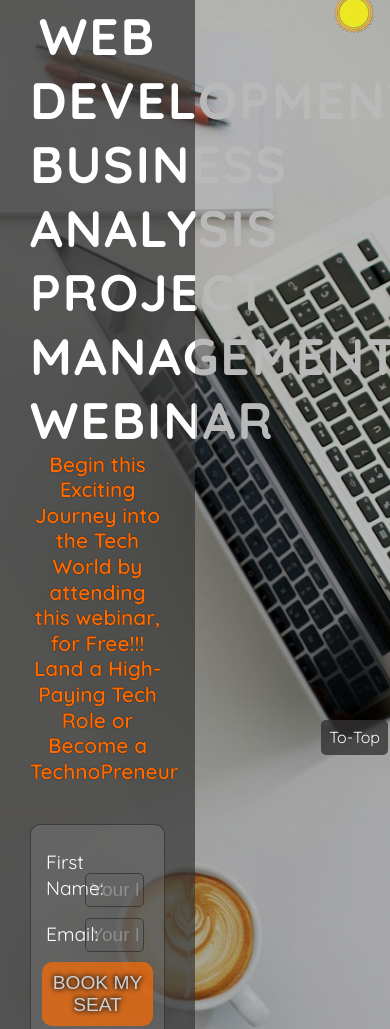
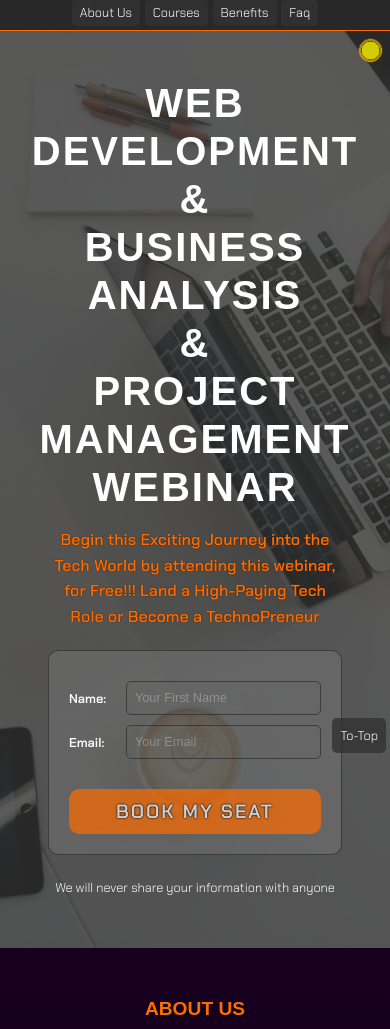
Before and after one commit to accdev1694/techpivot-landing-page, a plain HTML site: page index.html in a window 390 px wide. Shown: the part 87-1116 px from the top of the page. Drawn offline with Linux system fonts and the light colour scheme; a web font is replaced by a local one.

Commit message:
refactor media querries for mobile and tablet

```diff
--- a/assets/css/style.css
+++ b/assets/css/style.css
@@ -28,11 +28,11 @@
   --spacing-xxl: 5rem;
 
   /* fonts */
-  --font-heading: "Chakra Petch", sans-serif;
-  --font-body: "Quicksand", sans-serif;
+  --font-heading: "anta", sans-serif;
+  --font-body: "chakra petch", sans-serif;
 
   /* shadows */
-  --dark-text-shadow: 1px 1px 5px var(--black), -1px -1px 5px var(--black);
+  --dark-text-shadow: 0 0 2px var(--black), 0 0 2px var(--black);
   --ease-transition: all 0.3s ease;
 }
 
@@ -42,7 +42,8 @@
   padding: 0;
   box-sizing: border-box;
 }
-html, body{
+html,
+body {
   max-width: 100%;
   overflow-x: hidden;
 }
@@ -50,6 +51,7 @@ html, body{
 body {
   position: static;
   font-family: var(--font-body);
+  font-weight: 100;
   background: linear-gradient(
     to bottom,
     var(--black),
@@ -217,21 +219,23 @@ body.light footer {
   border-radius: 25px;
   padding: var(--spacing-xxs);
   transition: var(--ease-transition);
+  border: 1px solid rgb(105, 105, 105);
 }
 
-.logo img:hover{
-transform: rotate(360deg);
-background-color: rgb(105, 105, 105);
+.logo img:hover {
+  transform: rotate(360deg);
+  background-color: rgb(105, 105, 105);
 }
 
-.nav-list{
+.nav-list {
   display: flex;
   list-style: none;
   gap: var(--spacing-xxs);
   align-items: center;
 }
 
-.nav-container a , .to-top{
+.nav-container a,
+.to-top {
   text-decoration: none;
   color: var(--text-muted);
   transition: var(--ease-transition);
@@ -240,24 +244,15 @@ background-color: rgb(105, 105, 105);
   color: white;
   padding: var(--spacing-xxs) var(--spacing-xs);
 }
-.nav-container a:hover, .to-top:hover {
+.nav-container a:hover,
+.to-top:hover {
   box-shadow: 0 0 2px white;
 }
-
-/* to top */
-/* .to-top {
-  position: fixed;
-  bottom: 1050px;
-  left: var(--spacing-lg);
-  z-index: 1000;
-
-} */
 
 main {
   margin: 0 auto;
   text-align: center;
   width: 100vw;
-
 }
 
 .hero {
@@ -271,6 +266,7 @@ main {
   background-size: cover;
   left: 0;
   right: 0;
+  margin-bottom: var(--spacing-lg);
 }
 .hero-left {
   display: flex;
@@ -279,6 +275,8 @@ main {
   width: 50%;
   background: var(--dark-transparent-overlay);
   padding: 30px;
+  text-align: center;
+  align-items: center;
 }
 .hero-right {
   width: 50%;
@@ -286,6 +284,7 @@ main {
 }
 
 .hero-left h1 {
+  font-family: var(--font-heading);
   font-size: 3.2rem;
   font-weight: 900;
   letter-spacing: 2px;
@@ -298,26 +297,32 @@ h3 {
   font-size: 1.3rem;
   font-weight: 600;
 }
-
+form {
+  width: 100%;
+  display: flex;
+  flex-direction: column;
+}
 form,
 .question p,
 .question span {
   background: rgba(128, 128, 128, 0.4);
   border-radius: 10px;
-  padding: 10px;
-  margin-top: 40px;
-  margin-bottom: 10px;
+  padding: 20px;
+  margin: 20px 0;
   border: 1px solid var(--dark-transparent-overlay);
 }
 
 .form-inputs {
   display: flex;
   align-items: end;
+  gap: var(--spacing-xs);
 }
 label {
-  width: 30%;
-  text-align: right;
+  width: 20%;
+  text-align: left;
   background: none;
+  margin-right: 0;
+  font-weight: 600;
 }
 input {
   background: none;
@@ -326,7 +331,8 @@ input {
   border-radius: 5px;
   color: var(--text-primary);
   transition: var(--ease-transition);
-  width: 70%;
+  width: 80%;
+  margin-left: 0;
 }
 
 input:hover {
@@ -341,17 +347,21 @@ input::placeholder {
 
 label,
 input {
-  font-size: 1.2rem;
-  margin: 10px 10px 0 0;
-  padding: 5px;
+  font-size: 1rem;
+  margin: 10px 0 0 0;
+  padding: 8px;
+  line-height: 1rem;
 }
 
 #submit-btn {
+  font-family: inherit;
+  font-weight: 600;
+  letter-spacing: 2px;
   color: var(--text-primary);
   background: var(--accent-color);
   font-size: 1.2rem;
-  margin: 10px auto;
-  width: 98%;
+  margin-top: 30px;
+  width: 100%;
   padding: 10px;
   border: none;
   border-radius: 10px;
@@ -366,19 +376,18 @@ input {
   box-shadow: 0 0 10px var(--accent-color);
 }
 
-.to-top{
+.to-top {
   position: fixed;
-  bottom: 2px;
-  right: 2px;
+  bottom: 4px;
+  right: 4px;
 }
 
 /* page sections */
 .section {
   width: 80%;
-  margin: 0 auto;
-  margin-top: 50px;
-  border-top: 1px solid rgba(128, 128, 128, 0.228);
-  padding: 30px 0;
+  margin: var(--spacing-xxl) auto var(--spacing-sm) auto;
+  margin-top: 20px;
+  padding: var(--spacing-sm) 0;
 }
 .section-heading {
   margin-bottom: 10px;
@@ -386,14 +395,15 @@ input {
   position: relative;
   color: var(--accent-color);
   text-shadow: 2px 2px 0 var(--black);
+  font-family: var(--font-heading);
 }
 .section-content {
   margin: 0 auto;
   font-size: 1.2rem;
   line-height: 2.2rem;
   letter-spacing: 2px;
-  font-weight: 100;
   text-shadow: 1px 1px 2px rgba(0, 0, 0, 0.5);
+  color: var(--text-secondary);
 }
 
 .cards-container {
@@ -415,9 +425,10 @@ input {
 }
 
 .card-title {
-  margin: var(--spacing-md) 0;
+  margin-top: var(--spacing-md);
+  margin-bottom: var(--spacing-sm);
   font-family: var(--font-heading);
-  font-size: 1.4rem;
+  font-size: 1.2.3.2rem;
   color: var(--text-primary);
   padding: 0 var(--spacing-sm) 0 var(--spacing-sm);
   text-shadow: 1px 1px 2px var(--black);
@@ -456,7 +467,7 @@ input {
   gap: 10px;
 }
 .question p {
-  width: 95%;
+  width: 80%;
   transition: color 0.3s ease;
   /* margin-right: 0; */
 }
@@ -464,14 +475,13 @@ input {
   color: var(--accent-color);
 }
 .question span {
-  width: 5%;
+  width: 20%;
   text-align: center;
   transition: var(--ease-transition);
 }
 
 .question span:hover {
   cursor: pointer;
-  border-radius: 0;
   border: 1px solid var(--accent-color);
   font-size: 2rem;
 }
@@ -513,7 +523,106 @@ input {
 .answer p {
   line-height: 1.6;
   letter-spacing: 0.5px;
+  font-weight: 100;
+  color: var(--light-bg);
 }
+
+.footer{
+  margin-bottom: 0;
+  padding-bottom: 0;
+  font-size: 10px;
+}
+
+/* media query for tablet mode */
+@media (max-width: 868px){
+  .hero-left{
+    width: 70%;
+  }
+  .hero-right{
+    width: 30%;
+  }
+  .cards-container{
+    grid-template-columns: repeat(2, 2fr);
+  }
+
+}
+
+/* media queries for mobile mode */
+@media (max-width: 576px) {
+  /* body on mobile */
+  body {
+    font-size: 0.8rem;
+  }
+  /* navigation on mobile*/
+  .main-header {
+    display: block;
+    text-align: center;
+    padding: var(--spacing-xxs);
+    align-items: center;
+  }
+  .nav-list {
+    gap: var(--spacing-xxs);
+    font-size: inherit;
+    margin: 0 auto;
+
+  }
+
+  .logo img {
+    margin: var(--spacing-sm);
+  }
+  /* mode switcher on mobile */
+  .mode-img {
+    width: 25px;
+    top: 125px;
+    right: 7px;
+  }
+  /* hero section on mobile */
+  .hero-left h1 {
+    font-size: 2.5rem;
+    line-height: 3rem;
+  }
+  .hero-left {
+    width: 100vw;
+    padding: var(--spacing-xl);
+  }
+  .hero-right {
+    display: none;
+  }
+  .hero-left h3 {
+    font-size: 1rem;
+    margin-top: var(--spacing-sm);
+  }
+
+  /* form in mobile */
+  label,
+  input {
+    font-size: 0.8rem;
+  }
+  label {
+    padding-left: 0;
+    vertical-align: middle;
+  }
+
+  /* sections in mobile */
+  .section-content,
+  .card-description {
+    font-size: inherit;
+    line-height: 1.5rem;
+  }
+  .cards-container {
+    grid-template-columns: repeat(1, 1fr);
+  }
+
+  .question p {
+    font-size: inherit;
+  }
+
+  .answer p {
+    font-size: inherit;
+  }
+}
+
+
 
 /* media querries */
 /* @media (max-width: 576px) {
@@ -524,6 +633,8 @@ input {
   .nav-list {
     display: none;
   }
+
+
 
   .menu-btn {
     display: block;
--- a/index.html
+++ b/index.html
@@ -8,10 +8,13 @@
       content="Free Tech Webinar on Project Management, Business Analysis & Software Development"
     />
     <title>TechPivot - Free Tech Webinar</title>
+    <link rel="preconnect" href="https://fonts.googleapis.com" />
+    <link rel="preconnect" href="https://fonts.gstatic.com" crossorigin />
     <link
-      href="https://fonts.googleapis.com/css2?family=Chakra+Petch:wght@400;600;700&family=Quicksand:wght@300;400;500;600;700&display=swap"
+      href="https://fonts.googleapis.com/css2?family=Anta&family=Archivo+Black&family=Chakra+Petch:ital,wght@0,300;0,400;0,500;0,600;0,700;1,300;1,400;1,500;1,600;1,700&family=Dhurjati&family=Doto:wght@100..900&family=Geostar&family=Geostar+Fill&family=Londrina+Outline&family=Stick+No+Bills:wght@200..800&family=Wallpoet&display=swap"
       rel="stylesheet"
     />
+
     <link
       rel="icon"
       type="image/x-icon"
@@ -29,7 +32,6 @@
     <!-- back to top -->
     <a href="#home" class="to-top">To-Top</a>
 
-
     <!-- header section with nav -->
     <header id="home" class="main-header">
       <!-- logo -->
@@ -38,9 +40,10 @@
       </a>
       <nav class="nav-container">
         <!-- hamburger menu -->
-        <button class="menu-btn">
+        <!-- <button class="menu-btn">
           <span class="hamburger"></span>
-        </button>
+        </button> -->
+
         <!-- actual menu -->
         <ul class="nav-list">
           <li><a href="#about-us" class="nav-link">About Us</a></li>
@@ -50,7 +53,7 @@
           <li>
             <a href="#benefits" class="nav-link">Benefits</a>
           </li>
-          <li><a href="#faq" class="nav-link">FAQ</a></li>
+          <li><a href="#faq" class="nav-link">Faq</a></li>
         </ul>
       </nav>
     </header>
@@ -62,8 +65,7 @@
         <!-- hero-left -->
         <div class="hero-left">
           <h1>
-            WEB DEVELOPMENT <br />BUSINESS ANALYSIS <br />PROJECT MANAGEMENT
-            <br />WEBINAR
+            WEB DEVELOPMENT <br>&<br />BUSINESS ANALYSIS <br>& <br />PROJECT MANAGEMENT <br />WEBINAR
           </h1>
           <h3>
             Begin this Exciting Journey into the Tech World by attending this
@@ -72,7 +74,7 @@
           </h3>
           <form action="/" method="POST">
             <div class="form-inputs name-input">
-              <label for="first-name" class="sr-only">First Name:</label>
+              <label for="first-name" class="sr-only">Name:</label>
               <input
                 type="text"
                 name="first-name"
@@ -103,7 +105,7 @@
 
       <!-- about us section -->
       <section class="section about-us" id="about-us">
-        <h2 class="section-heading">About Us</h2>
+        <h2 class="section-heading">ABOUT US</h2>
         <p class="section-content">
           At TechPivot Academy, we deliver industry-standard training through
           our highly qualified coaches. Our Project Management and Business
@@ -118,7 +120,7 @@
 
       <!-- Benefits section -->
       <section class="section attendees" id="benefits">
-        <h2 class="section-heading">Benefits</h2>
+        <h2 class="section-heading">BENEFITS</h2>
         <p class="section-content">
           Our webinar is designed for ambitious individuals seeking to enter or
           advance in the tech industry. Whether you're new to the field, looking
@@ -177,7 +179,7 @@
 
       <!-- Courses section -->
       <section class="section courses" id="courses">
-        <h2 class="section-heading">Courses</h2>
+        <h2 class="section-heading">COURSES</h2>
         <p class="section-content">
           Discover comprehensive training in three core tech disciplines -
           Software Development, Business Analysis, and Project Management. Our
```
